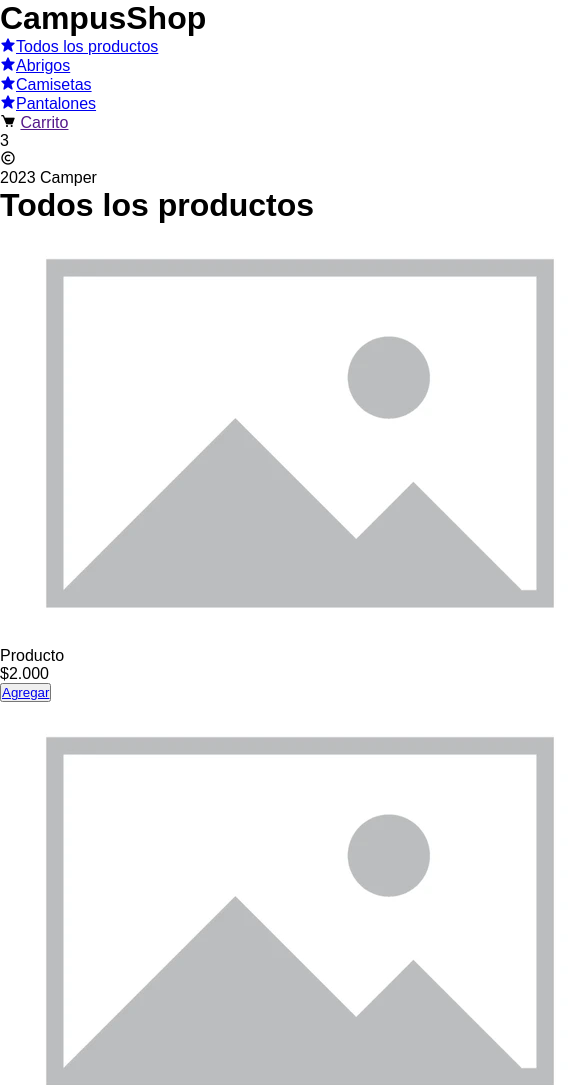
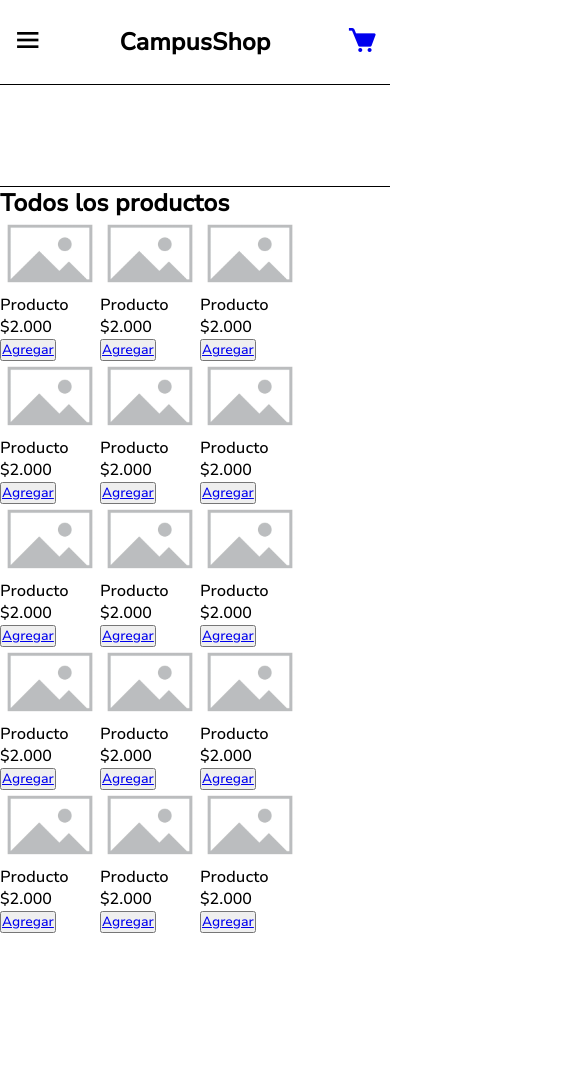
Before and after one commit to JuanManuelGilQuiroga/proyectoWeb, a plain HTML site: page index.html in a window 390 px wide. Shown: the top 1085 px of the page, 585 px wide, since content can reach past the window. After the commit the page ends 933 px from the top, so only its background shows below. Drawn offline with nearby package versions, Linux system fonts and the light colour scheme.

Commit message:
feat: :sparkles: Header for mobile screens and dropdown menu
Dropdown menu was created and the header was organized for mobile screens.

```diff
--- a/css/style.css
+++ b/css/style.css
@@ -3,5 +3,74 @@
     margin: 0;
     padding: 0;
     box-sizing: border-box;
-    font-family: sans-serif;
+    font-family: "NunitoSans-Medium";
 }
+body{
+    width: 100vw;
+    display: grid;
+    grid-template-columns: 1fr;
+    grid-template-rows: 1.5fr 6fr;
+    grid-template-areas:
+    "header"
+    "main";
+}
+a:hover{
+    cursor: pointer;
+}
+.header{
+    padding: 3%;
+    grid-area: header;
+    outline: 1px solid black;
+    height: 10vh;
+    display: flex;
+    justify-content: space-between;
+    align-items: center;
+}
+.toggle__menu i{
+    font-size: 2em;
+}
+.toggle__menu i:hover{
+    cursor: pointer;
+}
+.header__carrito i{
+    font-size: 2em;
+}
+.header__nav{
+    position: fixed;
+}
+.header__menu{
+    position: fixed;
+    list-style: none;
+    top: 0;
+    right: 0;
+    left: 0;
+    height: 50vh;
+    display: flex;
+    flex-direction: column;
+    align-items: center;
+    justify-content: space-evenly;
+    background-color: black;
+    transition: transform 0.3s;
+    transform: translateY(-200%);
+}
+.header__menu__show{
+    transform: translateY(0);
+}
+.carrito__info{
+    display: none;
+}
+.header__copy{
+    display: none;
+}
+
+main{
+    grid-area: main;
+    outline: 1px solid black;
+}
+.main__list{
+    display: flex;
+    flex-wrap: wrap;
+}
+img{
+    width: 100px;
+}
--- a/index.html
+++ b/index.html
@@ -8,29 +8,35 @@
     <link rel="stylesheet" href="https://unpkg.com/boxicons@latest/css/boxicons.min.css">
 </head>
 <body>
-    <div>
-        <h1>CampusShop</h1>
-        <nav>
-            <ul>
-                <li><a href="#"><i class='bx bxs-star'></i>Todos los productos</a></li>
-                <li><a href="#"><i class='bx bxs-star'></i>Abrigos</a></li>
-                <li><a href="#"><i class='bx bxs-star'></i>Camisetas</a></li>
-                <li><a href="#"><i class='bx bxs-star'></i>Pantalones</a></li>
+    <div class="header">
+        <div class="toggle__menu" id="toggle__menu">
+            <i class='bx bx-menu'></i>
+        </div>
+        <h2 class="header__title">CampusShop</h2>
+        <nav class="header__nav" id="header__nav">
+            <ul class="header__menu" id="header__menu">
+                <li><a href="#" class="menu__item" id="link__1"><i class='bx bxs-star'></i>Todos los productos</a></li>
+                <li><a href="#" class="menu__item" id="link__2"><i class='bx bxs-star'></i>Abrigos</a></li>
+                <li><a href="#" class="menu__item" id="link__3"><i class='bx bxs-star'></i>Camisetas</a></li>
+                <li><a href="#" class="menu__item" id="link__4"><i class='bx bxs-star'></i>Pantalones</a></li>
             </ul>
         </nav>
-        <div>
-            <i class='bx bxs-cart'></i>
-            <a href="">Carrito</a>
-            <p>3</p>
+        <div class="header__carrito">
+            <a href="#"><i class='bx bxs-cart'></i></a>
+            <div class="carrito__info">
+                <a href="" class="carrito__title">Carrito</a>
+                <p class="carrito__number">3</p>
+            </div>
         </div>
-        <div>
+        <div class="header__copy">
             <i class='bx bx-copyright'></i>
             <p>2023 Camper</p>
         </div>
     </div>
+    <script src="js/main.js"></script>
     <main>
-        <h1>Todos los productos</h1>
-        <div>
+        <h2>Todos los productos</h2>
+        <div class="main__list">
             <div class="item__1">
                 <div>
                     <img src="storage/img/default.webp" alt="">
--- a/js/main.js
+++ b/js/main.js
@@ -0,0 +1,22 @@
+const toggleMenuElement = document.getElementById("toggle__menu");
+const mainMenuElement = document.getElementById("header__menu")
+const linkMenuElement = document.getElementById("link__1")
+const link2MenuElement = document.getElementById("link__2")
+const link3MenuElement = document.getElementById("link__3")
+const link4MenuElement = document.getElementById("link__4")
+
+toggleMenuElement.addEventListener("click", ()=>{
+    mainMenuElement.classList.toggle("header__menu__show");
+})
+linkMenuElement.addEventListener("click", ()=>{
+    mainMenuElement.classList.remove("header__menu__show");
+})
+link2MenuElement.addEventListener("click", ()=>{
+    mainMenuElement.classList.remove("header__menu__show");
+})
+link3MenuElement.addEventListener("click", ()=>{
+    mainMenuElement.classList.remove("header__menu__show");
+})
+link4MenuElement.addEventListener("click", ()=>{
+    mainMenuElement.classList.remove("header__menu__show");
+})
```
